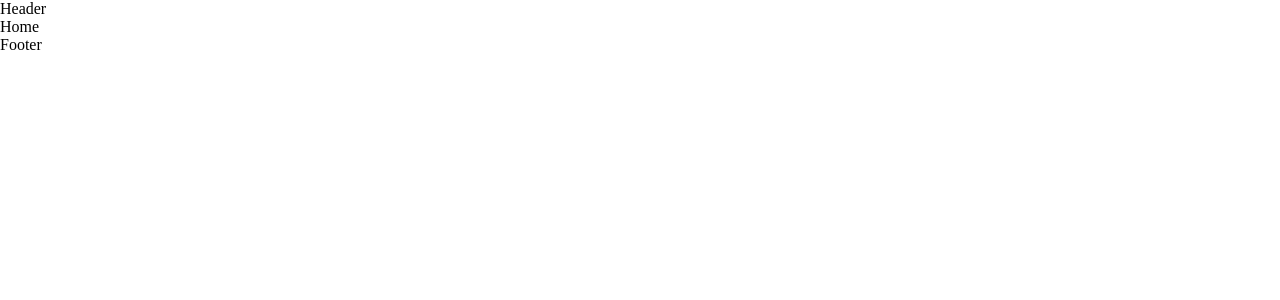
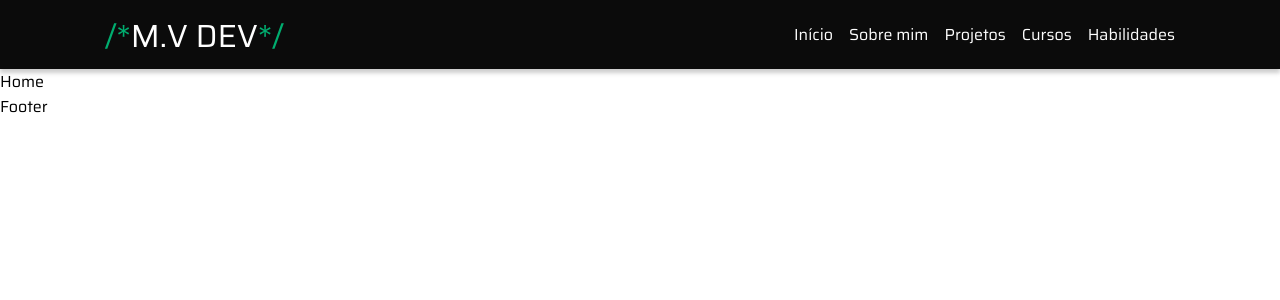
Before and after one commit to Math-Vieira/Portfolio2.0, a React (Create React App) app: page / in a window 1280 px wide. Shown: the top 300 px of the page. Built offline with nearby package versions, Linux system fonts and the light colour scheme.

Commit message:
header desktop done

```diff
--- a/src/App.tsx
+++ b/src/App.tsx
@@ -1,9 +1,13 @@
-import React from "react";
 import "./global.css";
-import RountesApp from "./routes";
+import RoutesApp from "./routes";
+import { AppContextProvider } from "./context/AppContext";
 
-const App: React.FC = () => {
-	return <RountesApp />;
+const App = () => {
+	return (
+		<AppContextProvider>
+			<RoutesApp />
+		</AppContextProvider>
+	);
 };
 
 export default App;
--- a/src/components/GenericComponent/index.tsx
+++ b/src/components/GenericComponent/index.tsx
@@ -1,7 +1,7 @@
 import React from "react";
 import * as S from "./style";
 
-const ComponentName: React.FC = () => {
+const ComponentName = () => {
 	return <div></div>;
 };
 
--- /dev/null
+++ b/src/context/AppContext.tsx
@@ -0,0 +1,33 @@
+import React, { createContext, useState } from "react";
+import { darkTheme, ThemeType } from "../themes/themes";
+import { ThemeProvider } from "styled-components";
+import { RequestStates } from "../hooks/useAxios";
+import useAxios from "../hooks/useAxios";
+//TODO Add another theme
+//TODO Implement the fetch end point
+
+type PropsType = {
+	children: React.ReactNode;
+};
+
+type Context = ThemeType & RequestStates;
+
+const initialContextState: Context = {
+	...darkTheme,
+	data: null,
+	loading: null,
+	error: null,
+};
+
+export const AppContext = createContext<Context>(initialContextState);
+
+export const AppContextProvider = ({ children }: PropsType) => {
+	const [theme, setTheme] = useState<ThemeType>(darkTheme);
+	const { data, loading, error, request } = useAxios();
+
+	return (
+		<AppContext.Provider value={{ ...darkTheme, data, loading, error }}>
+			<ThemeProvider theme={theme}>{children}</ThemeProvider>
+		</AppContext.Provider>
+	);
+};
--- a/src/global.css
+++ b/src/global.css
@@ -1,6 +1,29 @@
+@import url('https://fonts.googleapis.com/css2?family=Saira&display=swap');
+
 * {
 	margin: 0;
 	padding: 0;
 	box-sizing: border-box;
 	scroll-behavior: smooth;
+	font-family: 'Saira', sans-serif;
+	transition: 0.3s ease;
 }
+
+a {
+	text-decoration: none;
+}
+
+ul {
+	list-style: none;
+}
+
+img {
+	display: block;
+	max-width: 100%;
+}
+
+.centralizer {
+	max-width: 1100px;
+	margin: 0 auto;
+	padding: 0 15px;
+}
--- a/src/hooks/useAxios.ts
+++ b/src/hooks/useAxios.ts
@@ -1,5 +1,11 @@
 import { useState } from "react";
 import axios, { RawAxiosRequestHeaders, AxiosResponse } from "axios";
+
+export type RequestStates = {
+	data: object | null;
+	error: object | null;
+	loading: boolean | null;
+};
 
 type Request = {
 	url: string;
@@ -12,9 +18,9 @@ const API = "............";
 axios.defaults.baseURL = API;
 
 const useAxios = () => {
-	const [data, setData] = useState<object | null>(null);
-	const [error, setError] = useState<object | null>(null);
-	const [loading, setLoading] = useState<boolean | null>(null);
+	const [data, setData] = useState<RequestStates["data"]>(null);
+	const [error, setError] = useState<RequestStates["error"]>(null);
+	const [loading, setLoading] = useState<RequestStates["loading"]>(null);
 
 	const request = async ({
 		url,
--- a/src/layouts/Header/index.tsx
+++ b/src/layouts/Header/index.tsx
@@ -2,7 +2,35 @@ import React from "react";
 import * as S from "./style";
 
 const Header: React.FC = () => {
-	return <div>Header</div>;
+	return (
+		<S.Header>
+			<S.HeaderContentContainer className="centralizer">
+				<S.Logo>
+					<a href="/">
+						<span>/*</span>M.V DEV<span>*/</span>
+					</a>
+				</S.Logo>
+				<S.HeaderNav>
+					<ul>
+						<li>
+							<a href="#start">Início</a>
+						</li>
+						<li>
+							<a href="#aboutMe">Sobre mim</a>
+						</li>
+						<li>
+							<a href="#projects">Projetos</a>
+						</li>
+						<li>
+							<a href="#courses">Cursos</a>
+
+						</li>
+						<li><a href="#skills">Habilidades</a></li>
+					</ul>
+				</S.HeaderNav>
+			</S.HeaderContentContainer>
+		</S.Header>
+	);
 };
 
 export default Header;
--- a/src/layouts/Header/style.ts
+++ b/src/layouts/Header/style.ts
@@ -1 +1,46 @@
 import styled from "styled-components";
+
+export const Header = styled.header`
+	width: 100vw;
+	background-color: ${(props) => props.theme.primaryColor};
+	padding: 0.5rem 0;
+	box-shadow: ${({ theme }) => theme.headerBoxShadow};
+`;
+
+export const HeaderContentContainer = styled.div`
+	display: flex;
+	justify-content: space-between;
+	align-items: center;
+	height: 100%;
+`;
+
+export const Logo = styled.div`
+	font-size: 2rem;
+	cursor: pointer;
+	margin-top: 0.2rem;
+	font-weight: lighter;
+	& a {
+		color: ${({ theme }) => theme.textColor};
+	}
+
+	& span {
+		color: ${({ theme }) => theme.mainColor};
+	}
+`;
+
+export const HeaderNav = styled.nav`
+	& ul {
+		display: flex;
+		gap: 1rem;
+	}
+
+	& a {
+		color: ${({ theme }) => theme.textColor};
+		font-size: 1rem;
+		font-weight: 500;
+	}
+
+	& a:hover {
+		color: ${({ theme }) => theme.mainColor};
+	}
+`;
--- a/src/pages/Home/index.tsx
+++ b/src/pages/Home/index.tsx
@@ -1,7 +1,7 @@
 import React from "react";
 import * as S from "./style";
 
-const Home: React.FC = () => {
+const Home = () => {
 	return <div>Home</div>;
 };
 
--- a/src/routes/index.tsx
+++ b/src/routes/index.tsx
@@ -5,7 +5,7 @@ import Header from "../layouts/Header";
 import Home from "../pages/Home";
 import NotFound from "../pages/NotFound";
 
-const RoutesApp: React.FC = () => {
+const RoutesApp = () => {
 	return (
 		<BrowserRouter>
 			<Header />
--- a/src/themes/themes.ts
+++ b/src/themes/themes.ts
@@ -1,4 +1,15 @@
-export const darkTheme = {
+export type ThemeType = {
+	themeId: number;
+	primaryColor: string;
+	secondaryColor: string;
+	tertiaryColor: string;
+	quaternaryColor: string;
+	headerBoxShadow: string;
+	mainColor: string;
+	textColor: string;
+};
+
+export const darkTheme: ThemeType = {
 	themeId: 1,
 	primaryColor: "#0B0B0B",
 	secondaryColor: "#0F0F0F",
```
